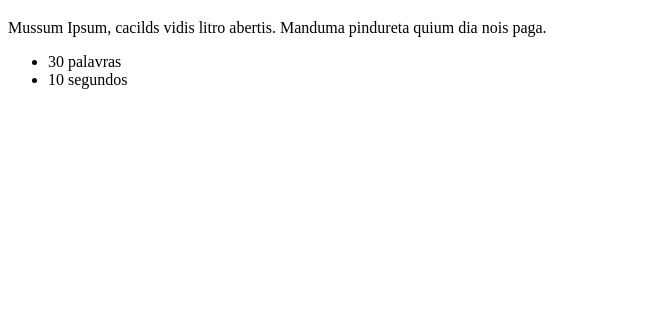
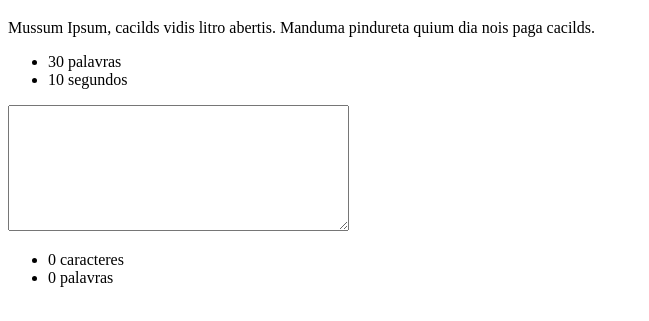
Before and after one commit to magnoliamedeiros/mentoria-cloud-girls, a plain HTML site: page alura-typer/public/principal.html in a window 1280 px wide. Shown: the part 61-382 px from the top of the page, without its empty margins (0-649 px from the left). Drawn offline with Linux system fonts and the light colour scheme.

Commit message:
Modificado o paragrafo, adicionado a tag span para o tamanho das palavras e adicionado um campo para digitar

```diff
--- a/alura-typer/public/principal.html
+++ b/alura-typer/public/principal.html
@@ -8,11 +8,19 @@
     <!-- Seja bem vindo ao curso de jQuery :) -->
     <h1>Alura Typer</h1>
 
-    <p class="frase">Mussum Ipsum, cacilds vidis litro abertis. Manduma pindureta quium dia nois paga.</p>
+    <p class="frase">Mussum Ipsum, cacilds vidis litro abertis. Manduma pindureta quium dia nois paga cacilds.</p>
 
     <ul class="informacoes">
-        <li>30 palavras</li>
+        <li><span id="tamanho-frase">30</span> palavras</li>
         <li>10 segundos</li>
+    </ul>
+
+
+    <textarea class="campo-de-digitacao" cols="40" rows="8"></textarea>
+
+    <ul>
+        <li><span id="contador-de-caracteres">0</span> caracteres</li>
+        <li><span id="contador-de-palavras">0</span> palavras</li>
     </ul>
 
     <script src="js/jquery.js"></script>
```
